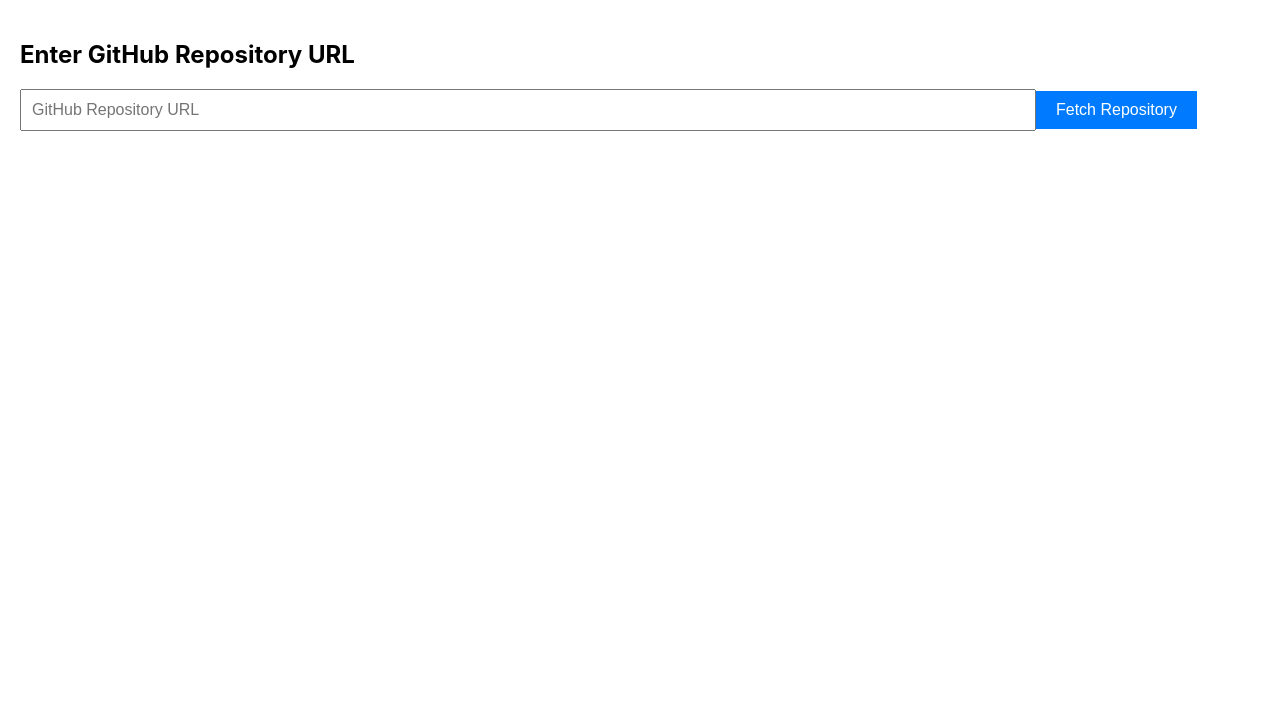
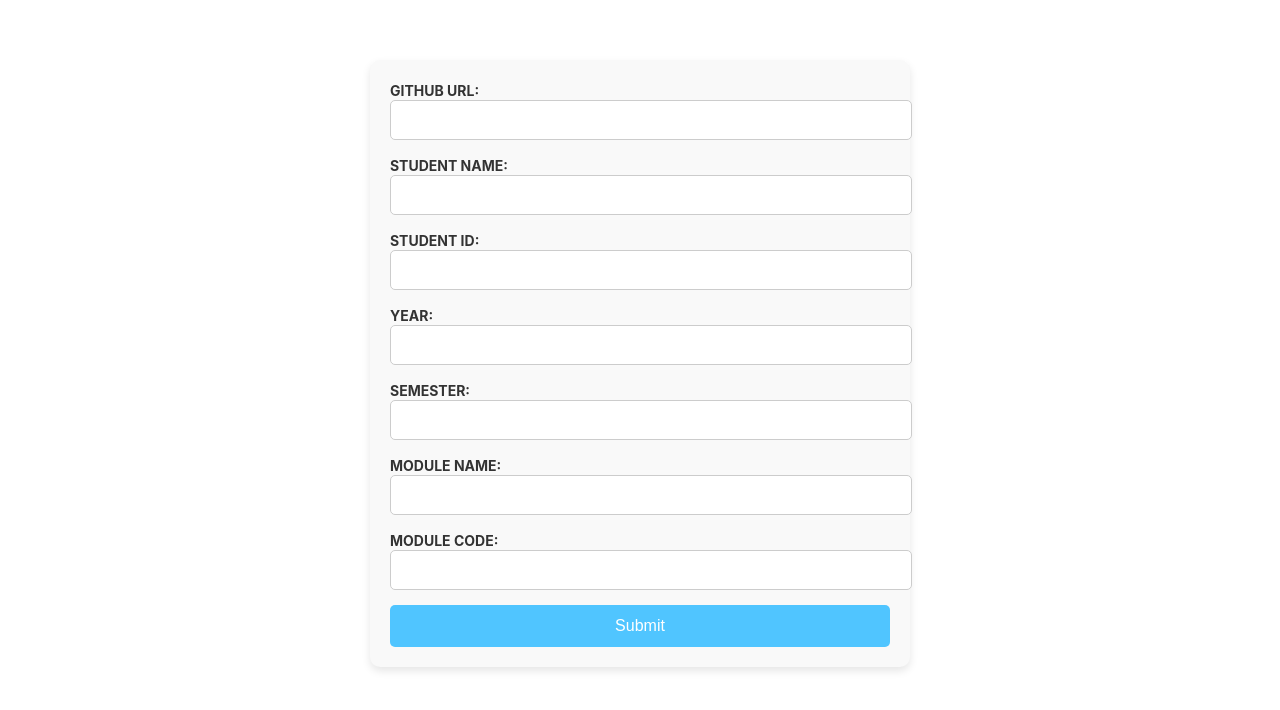
Before and after one commit to IT21252990/SAAT, a React (Create React App) app in the folder code-assessment-module/frontend/: page /upload in a window 1280 px wide. Shown: the top 710 px of the page. Built offline with nearby package versions, Linux system fonts and the light colour scheme.

Commit message:
create form to upload student submission data

```diff
--- a/code-assessment-module/frontend/src/App.js
+++ b/code-assessment-module/frontend/src/App.js
@@ -1,6 +1,7 @@
 import React, { useState } from 'react';
 import { BrowserRouter as Router, Routes, Route, Navigate } from 'react-router-dom';
 import UploadGithubUrl from './pages/UploadGithubUrl';
+import AddSubmission from './pages/AddSubmission';
 import Home from './pages/Home';
 
 const App = () => {
@@ -15,12 +16,13 @@ const App = () => {
                 <Route
                     path="/upload"
                     element={
-                        <UploadGithubUrl
-                            onRepoSelect={(url, data) => {
-                                setRepoUrl(url);
-                                setRepoData(data);
-                            }}
-                        />
+                        // <UploadGithubUrl
+                        //     onRepoSelect={(url, data) => {
+                        //         setRepoUrl(url);
+                        //         setRepoData(data);
+                        //     }}
+                        // />
+                        <AddSubmission/>
                     }
                 />
                 <Route
--- /dev/null
+++ b/code-assessment-module/frontend/src/pages/AddSubmission.js
@@ -0,0 +1,103 @@
+import React, { useState } from "react";
+import axios from "axios";
+
+const AddSubmission = () => {
+    const [formData, setFormData] = useState({
+        github_url: "",
+        student_name: "",
+        student_id: "",
+        year: "",
+        semester: "",
+        module_name: "",
+        module_code: "",
+    });
+
+    const [isHovered, setIsHovered] = useState(false);
+
+    const handleChange = (e) => {
+        const { name, value } = e.target;
+        setFormData({ ...formData, [name]: value });
+    };
+
+    const handleSubmit = async (e) => {
+        e.preventDefault();
+        try {
+            const response = await axios.post(`${process.env.REACT_APP_BACKEND_URL}/api/submit`, formData);
+            alert(response.data.message);
+        } catch (error) {
+            alert("Error uploading data: " + error.response.data.error);
+        }
+    };
+
+    const formStyle = {
+        display: "flex",
+        flexDirection: "column",
+        maxWidth: "500px",
+        margin: "auto",
+        marginTop: "60px",
+        padding: "20px",
+        backgroundColor: "#f9f9f9",
+        borderRadius: "10px",
+        boxShadow: "0 4px 8px rgba(0, 0, 0, 0.1)",
+    };
+
+    const inputStyle = {
+        padding: "10px",
+        marginBottom: "15px",
+        borderRadius: "5px",
+        border: "1px solid #ccc",
+        fontSize: "16px",
+        width: "100%",
+    };
+
+    const labelStyle = {
+        marginBottom: "5px",
+        fontWeight: "bold",
+        fontSize: "14px",
+        color: "#333",
+    };
+
+    const buttonStyle = {
+        padding: "12px",
+        backgroundColor:"#50c5ff",
+        color: "white",
+        border: "none",
+        borderRadius: "5px",
+        cursor: "pointer",
+        fontSize: "16px",
+    };
+
+    const buttonHoverStyle = {
+        ...buttonStyle,
+        backgroundColor: "#489fcb",
+    };
+
+    return (
+        <form onSubmit={handleSubmit} style={formStyle}>
+            {Object.keys(formData).map((field) => (
+                <div key={field}>
+                    <label style={labelStyle}>
+                        {field.replace("_", " ").toUpperCase()}:
+                    </label>
+                    <input
+                        type="text"
+                        name={field}
+                        value={formData[field]}
+                        onChange={handleChange}
+                        required
+                        style={inputStyle}
+                    />
+                </div>
+            ))}
+            <button type="submit"
+            style={isHovered ? buttonHoverStyle : buttonStyle}
+            onMouseEnter={() => setIsHovered(true)} // Apply hover style
+            onMouseLeave={() => setIsHovered(false)} // Revert to base style
+            >
+                Submit
+            </button>
+        </form>
+    );
+};
+
+export default AddSubmission;
```
